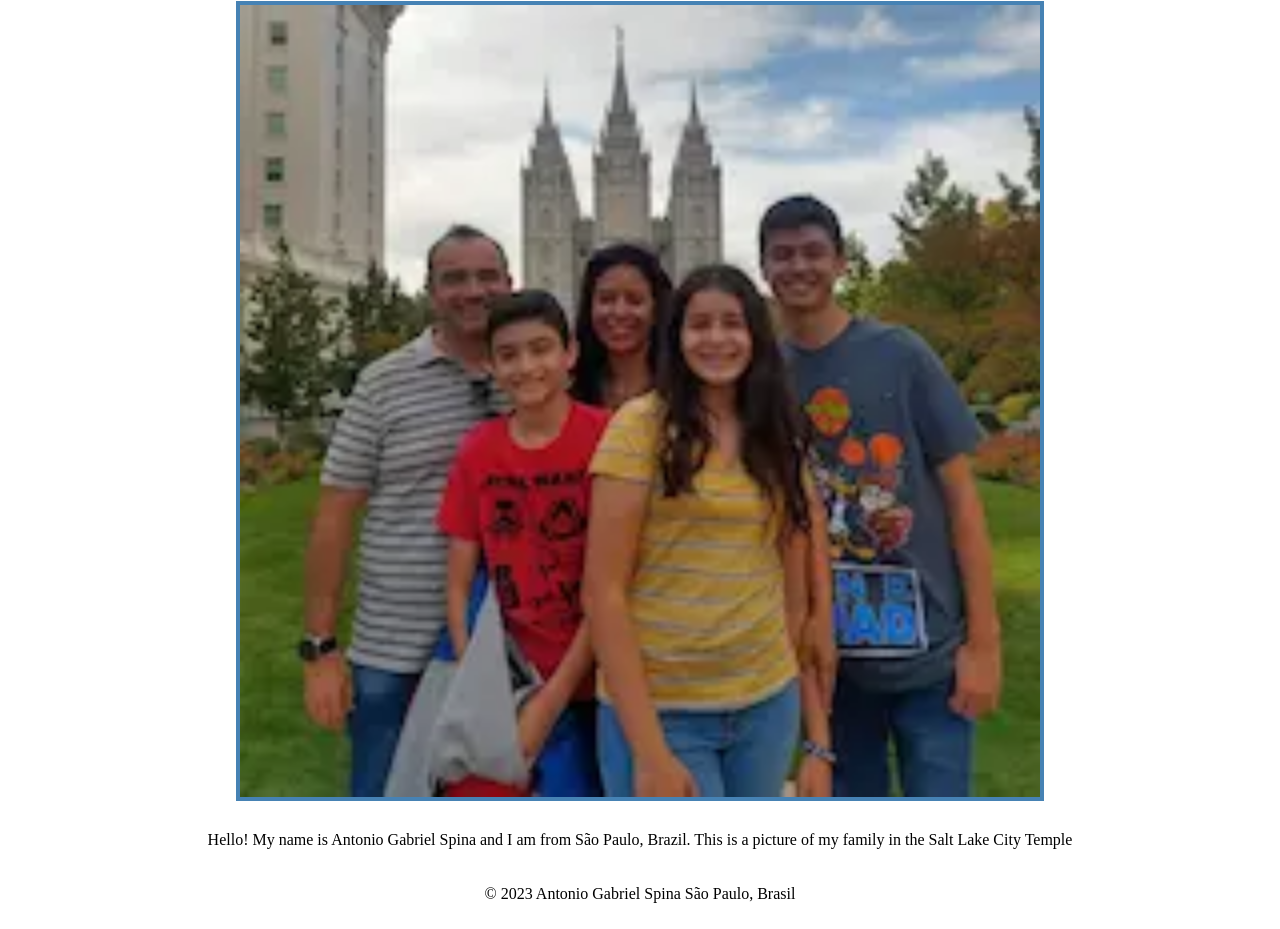
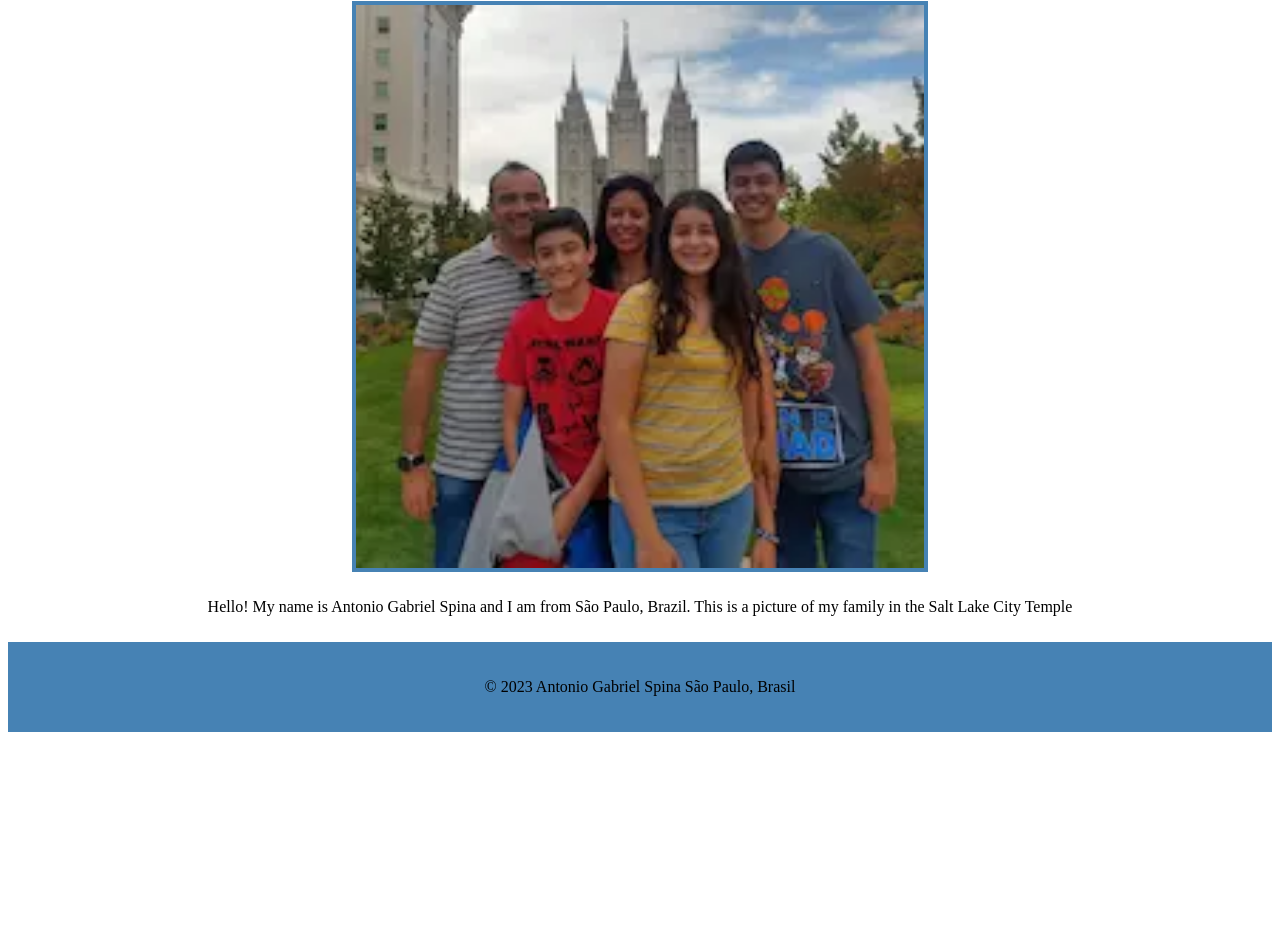
Before and after one commit to Gabriel-Spina/wdd130, a plain HTML site: page index.html in a window 1280 px wide. Shown: the part 131-1060 px from the top of the page. After the commit the page ends 871 px from the top, so only its background shows below. Drawn offline with Linux system fonts and the light colour scheme.

Commit message:
01.14.22

```diff
--- a/css/style.css
+++ b/css/style.css
@@ -1,13 +1,18 @@
-body {
+h1 {
     text-align: center;
 }
-
-nav {
+p {
+    text-align: center;
+    padding: 10px;
+}
+nav, footer {
+    text-align: center;
     background-color: steelblue;
     padding: 10px;
 }
 
 a {
+    font-size: 1em;
     color: white;
     margin: 40px;
    line-height: 1.5em;
@@ -17,8 +22,14 @@ h1, h2 {
     color: steelblue;
 }
 
+a:hover {
+    background-color: white;
+    color: steelblue;
+}
 img {
-    width: 800px;
+    width: 45%;
+    display: block;
+    margin: 0 auto;
     border: 4px solid steelblue;
 }
 
--- a/index.html
+++ b/index.html
@@ -16,7 +16,8 @@
         </header>
         <main>
             <h1> Antonio Gabriel Spina | WDD 130</h1>
-            <img src="images/templo.salt.webp" alt="Hello, my name is Antonio Gabriel Spina" width="200">
+            <img src="images/templo.salt.webp" alt="Hello, my name is Antonio Gabriel Spina">
+
             <p>Hello! My name is Antonio Gabriel Spina and I am from São Paulo, Brazil. This is a picture of my family in the Salt Lake City Temple</p>
         </main>
         <footer>
```
Also changed, not shown: 1 other file.
